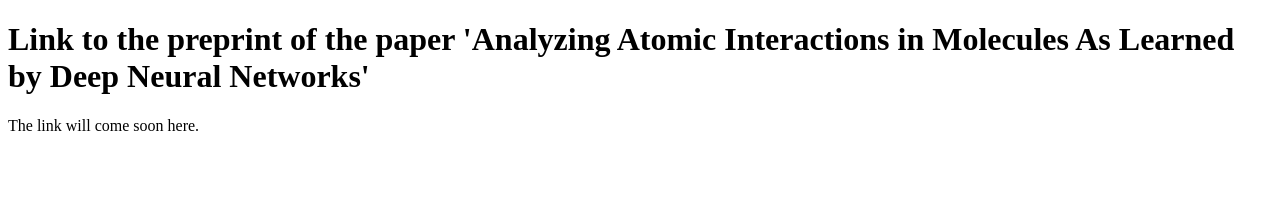
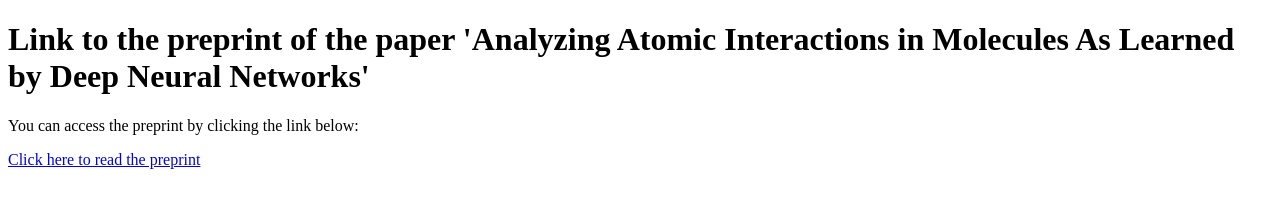
Before and after one commit to tschnake/tschnake.github.io, a plain HTML site: page index.html in a window 1280 px wide. Drawn offline with Linux system fonts and the light colour scheme.

Commit message:
Update index.html

```diff
--- a/index.html
+++ b/index.html
@@ -5,6 +5,7 @@
 </head>
 <body>
     <h1>Link to the preprint of the paper 'Analyzing Atomic Interactions in Molecules As Learned by Deep Neural Networks'</h1>
-    <p>The link will come soon here.</p>
+    <p>You can access the preprint by clicking the link below:</p>
+    <a href="https://arxiv.org/abs/2410.13833">Click here to read the preprint</a>
 </body>
 </html>
```
